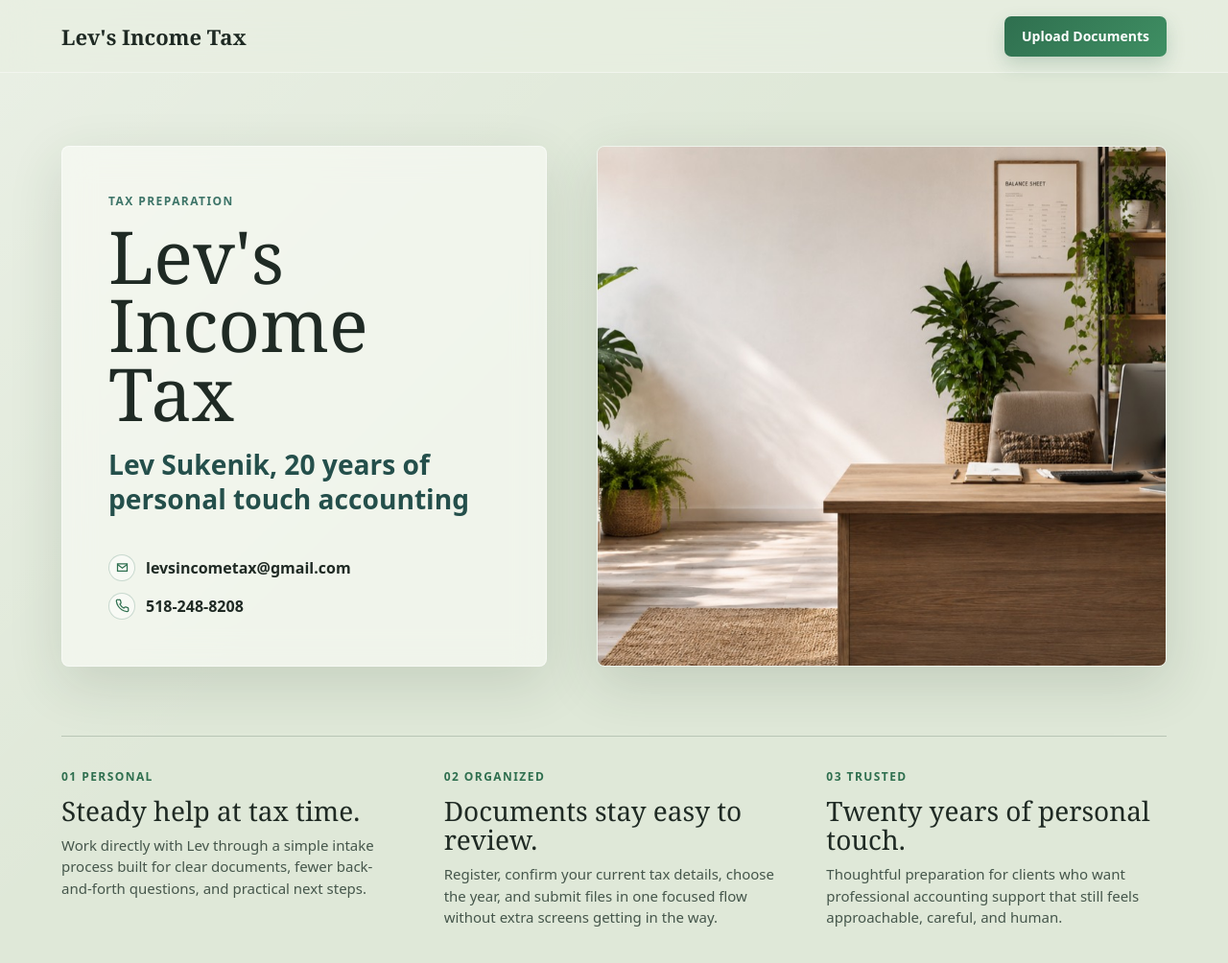
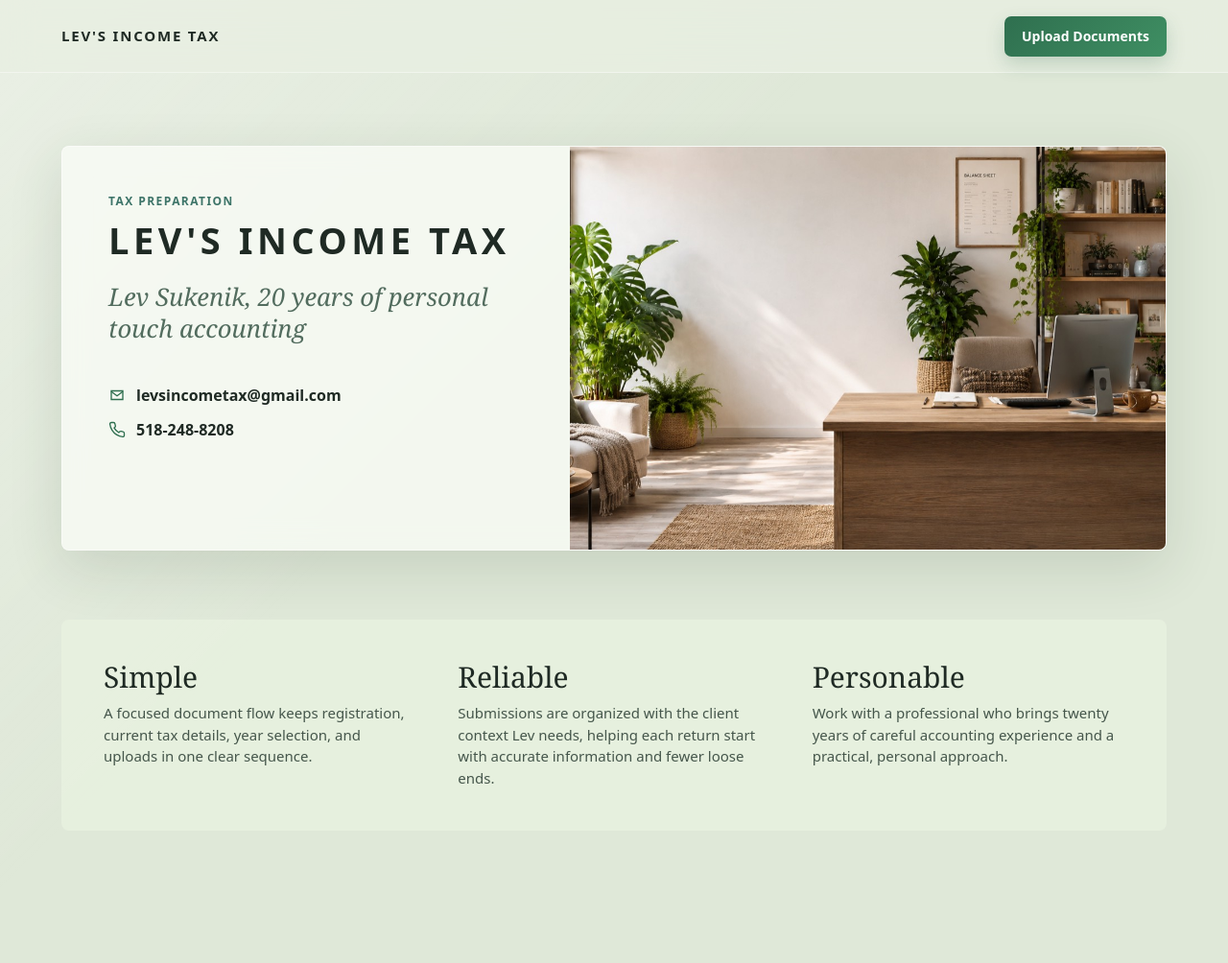
Before and after one commit to samperet/LevsIncomeTax, a plain HTML site: page index.html in a window 1280 px wide. Shown: the whole page at 96% size. After the commit the page ends 938 px from the top, so only its background shows below. Drawn offline with Linux system fonts and the light colour scheme.

Commit message:
Refine hero and support sections

```diff
--- a/index.html
+++ b/index.html
@@ -80,11 +80,12 @@ a {
 
 .brand-mark {
   color: var(--ink);
-  font-family: var(--display-font);
-  font-size: 22px;
-  font-weight: 600;
+  font-size: 15px;
+  font-weight: 760;
+  letter-spacing: 0.12em;
   line-height: 1;
   text-decoration: none;
+  text-transform: uppercase;
   white-space: nowrap;
 }
 
@@ -104,21 +105,23 @@ a {
 .hero-section {
   display: grid;
   grid-template-columns: minmax(0, 0.92fr) minmax(340px, 1.08fr);
-  gap: clamp(24px, 4vw, 52px);
+  gap: 0;
   align-items: stretch;
   width: min(1180px, 100%);
   margin: 0 auto;
+  overflow: hidden;
+  border: 1px solid rgba(255, 255, 255, 0.58);
+  border-radius: 8px;
+  background: rgba(250, 252, 247, 0.56);
+  box-shadow: 0 18px 56px rgba(45, 62, 46, 0.14);
+  backdrop-filter: blur(14px) saturate(1.04);
+  -webkit-backdrop-filter: blur(14px) saturate(1.04);
   min-width: 0;
 }
 
 .business-card {
   display: block;
-  border: 1px solid rgba(255, 255, 255, 0.48);
-  border-radius: 8px;
-  background: rgba(250, 252, 247, 0.62);
-  box-shadow: 0 18px 56px rgba(45, 62, 46, 0.14);
-  backdrop-filter: blur(16px) saturate(1.06);
-  -webkit-backdrop-filter: blur(16px) saturate(1.06);
+  background: rgba(250, 252, 247, 0.42);
   width: 100%;
   height: 100%;
   min-width: 0;
@@ -141,21 +144,23 @@ a {
 h1 {
   margin: 0;
   color: var(--ink);
-  font-family: var(--display-font);
-  font-size: clamp(48px, 6vw, 76px);
-  font-weight: 500;
-  line-height: 0.94;
-  letter-spacing: 0;
-  overflow-wrap: anywhere;
+  font-size: clamp(28px, 3vw, 38px);
+  font-weight: 760;
+  line-height: 1.04;
+  letter-spacing: 0.12em;
+  text-transform: uppercase;
+  white-space: nowrap;
 }
 
 .intro-heading {
   max-width: 520px;
   margin: 22px 0 0;
-  color: #244f4b;
-  font-size: clamp(21px, 2.2vw, 29px);
-  line-height: 1.25;
-  font-weight: 600;
+  color: #526c5e;
+  font-family: var(--display-font);
+  font-size: clamp(20px, 2vw, 27px);
+  font-style: italic;
+  line-height: 1.32;
+  font-weight: 400;
   letter-spacing: 0;
   overflow-wrap: anywhere;
 }
@@ -180,20 +185,17 @@ h1 {
 .contact-icon {
   display: inline-grid;
   place-items: center;
-  width: 28px;
-  height: 28px;
-  border: 1px solid rgba(47, 111, 79, 0.24);
-  border-radius: 999px;
-  background: rgba(255, 255, 255, 0.5);
+  width: 18px;
+  height: 18px;
   color: var(--green);
   flex: 0 0 auto;
 }
 
 .contact-icon svg {
-  width: 15px;
-  height: 15px;
+  width: 18px;
+  height: 18px;
   stroke: currentColor;
-  stroke-width: 2;
+  stroke-width: 1.8;
   fill: none;
 }
 
@@ -206,9 +208,6 @@ h1 {
   min-height: 420px;
   margin: 0;
   overflow: hidden;
-  border: 1px solid rgba(255, 255, 255, 0.5);
-  border-radius: 8px;
-  box-shadow: 0 18px 56px rgba(45, 62, 46, 0.16);
 }
 
 .hero-image img {
@@ -224,8 +223,9 @@ h1 {
   gap: clamp(22px, 4vw, 44px);
   width: min(1180px, 100%);
   margin: clamp(40px, 6vw, 72px) auto 0;
-  padding-top: 28px;
-  border-top: 1px solid rgba(47, 72, 54, 0.22);
+  padding: clamp(26px, 4vw, 44px);
+  border-radius: 8px;
+  background: rgba(232, 242, 224, 0.86);
 }
 
 .support-section {
@@ -233,10 +233,10 @@ h1 {
 }
 
 .support-section h3 {
-  margin: 10px 0 10px;
+  margin: 0 0 10px;
   color: var(--ink);
   font-family: var(--display-font);
-  font-size: 28px;
+  font-size: 30px;
   font-weight: 500;
   line-height: 1.08;
 }
@@ -245,14 +245,6 @@ h1 {
   margin: 0;
   color: var(--ink-soft);
   font-size: 15px;
-}
-
-.section-number {
-  color: var(--green);
-  font-size: 12px;
-  font-weight: 750;
-  letter-spacing: 0.12em;
-  text-transform: uppercase;
 }
 
 .button {
@@ -809,7 +801,7 @@ a:focus-visible {
 </head>
 <body>
 <header class="site-header">
-  <a class="brand-mark" href="#home" aria-label="Lev's Income Tax homepage">Lev's Income Tax</a>
+  <a class="brand-mark" href="#home" aria-label="Lev's Income Tax homepage">LEV'S INCOME TAX</a>
   <div class="menu-actions">
     <div class="message home-confirmation" id="home-confirmation" role="status" aria-live="polite"></div>
     <div class="session-note" id="session-note"></div>
@@ -822,7 +814,7 @@ a:focus-visible {
     <article class="business-card" aria-labelledby="page-title">
       <div class="identity">
         <p class="eyebrow">Tax preparation</p>
-        <h1 id="page-title">Lev's Income Tax</h1>
+        <h1 id="page-title">LEV'S INCOME TAX</h1>
         <h2 class="intro-heading">Lev Sukenik, 20 years of personal touch accounting</h2>
 
         <div class="contact-list" aria-label="Contact information">
@@ -854,19 +846,16 @@ a:focus-visible {
 
   <section class="supporting-copy" aria-label="Client support">
     <article class="support-section">
-      <span class="section-number">01 Personal</span>
-      <h3>Steady help at tax time.</h3>
-      <p>Work directly with Lev through a simple intake process built for clear documents, fewer back-and-forth questions, and practical next steps.</p>
+      <h3>Simple</h3>
+      <p>A focused document flow keeps registration, current tax details, year selection, and uploads in one clear sequence.</p>
     </article>
     <article class="support-section">
-      <span class="section-number">02 Organized</span>
-      <h3>Documents stay easy to review.</h3>
-      <p>Register, confirm your current tax details, choose the year, and submit files in one focused flow without extra screens getting in the way.</p>
+      <h3>Reliable</h3>
+      <p>Submissions are organized with the client context Lev needs, helping each return start with accurate information and fewer loose ends.</p>
     </article>
     <article class="support-section">
-      <span class="section-number">03 Trusted</span>
-      <h3>Twenty years of personal touch.</h3>
-      <p>Thoughtful preparation for clients who want professional accounting support that still feels approachable, careful, and human.</p>
+      <h3>Personable</h3>
+      <p>Work with a professional who brings twenty years of careful accounting experience and a practical, personal approach.</p>
     </article>
   </section>
 </main>
```
